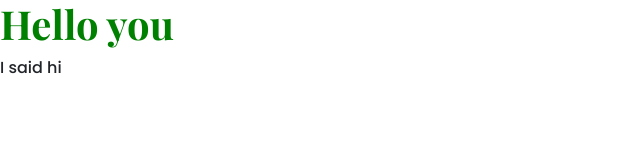
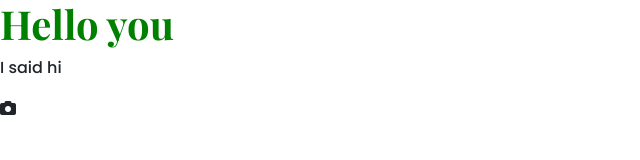
Before and after one commit to juliepispa/portfolio-project, a plain HTML site: page index.html in a window 1280 px wide. Shown: the full height of the page, 0-640 px from the left. Drawn offline with nearby package versions, Linux system fonts and the light colour scheme.

Commit message:
added font awesome icon

```diff
--- a/index.html
+++ b/index.html
@@ -32,5 +32,6 @@
   <body>
     <h1>Hello you</h1>
     <p>I said hi</p>
+    <i class="fas fa-camera"></i>
   </body>
 </html>
```
